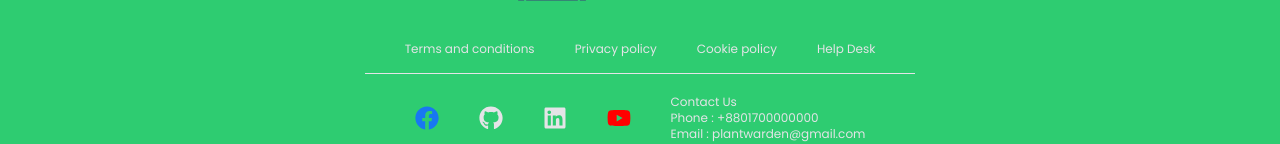
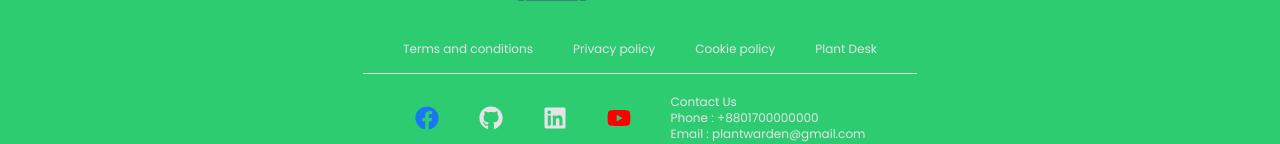
Before and after one commit to MD-MASUD-MIAH/plantwarden-a10-client, a React (Vite) app: page /login in a window 1280 px wide. Shown: the part 711-855 px from the top of the page. Built offline with nearby package versions, Linux system fonts and the light colour scheme; no server answers; a web font is replaced by a local one.

Commit message:
footer edite

```diff
--- a/src/components/Footer.jsx
+++ b/src/components/Footer.jsx
@@ -16,7 +16,7 @@ const Footer = () => {
         <a class="link link-hover">Privacy policy</a>
 
         <a class="link link-hover">Cookie policy</a>
-        <a class="link link-hover">Help Desk</a>
+        <a class="link link-hover">Plant Desk</a>
       </div>
 
 
--- a/src/components/Register.jsx
+++ b/src/components/Register.jsx
@@ -83,7 +83,7 @@ e.preventDefault()
             setUser({ ...user, displayName: name, photoURL: photo });
 
              Swal.fire({
-              title: " Login Successfully!",
+              title: " Register Successfully!",
               icon: "success",
               draggable: true
             });
```
